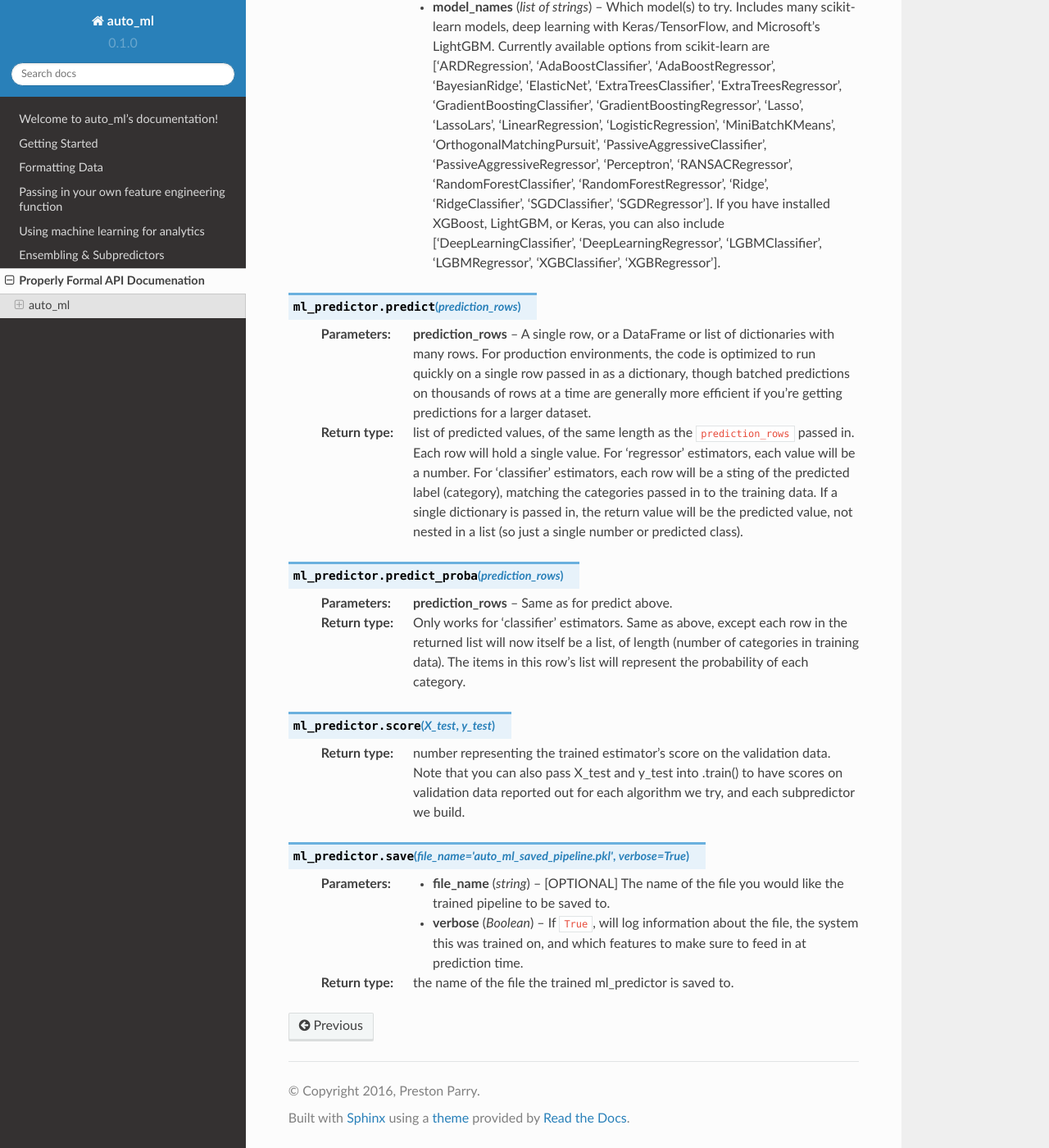
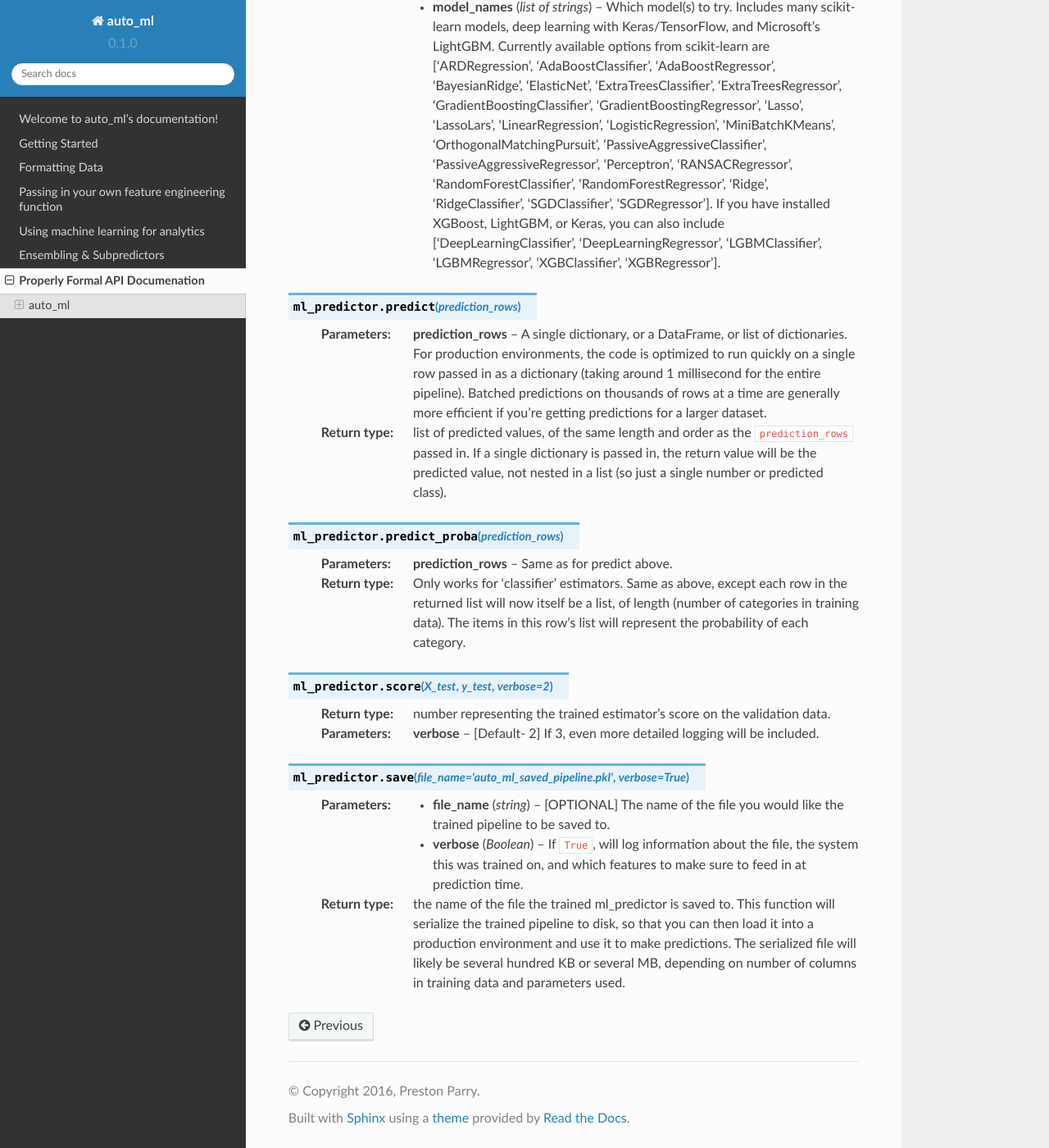
Before and after one commit to ClimbsRocks/auto_ml, a Sphinx documentation site: the page built from docs/source/api_docs_for_geeks.rst, in a window 1280 px wide and 1400 px high, scrolled down 1262 px. Shown: the whole window at 82% size. Built offline with Sphinx 7.4.7 and the Read the Docs theme 2.0.0, drawn with Linux system fonts in a browser that asks for light colours.

Commit message:
more doc updates for score and save

```diff
--- a/docs/source/api_docs_for_geeks.rst
+++ b/docs/source/api_docs_for_geeks.rst
@@ -40,9 +40,9 @@ auto_ml
 
 .. py:method:: ml_predictor.predict(prediction_rows)
 
-  :param prediction_rows: A single row, or a DataFrame or list of dictionaries with many rows. For production environments, the code is optimized to run quickly on a single row passed in as a dictionary, though batched predictions on thousands of rows at a time are generally more efficient if you're getting predictions for a larger dataset.
+  :param prediction_rows: A single dictionary, or a DataFrame, or list of dictionaries. For production environments, the code is optimized to run quickly on a single row passed in as a dictionary (taking around 1 millisecond for the entire pipeline). Batched predictions on thousands of rows at a time are generally more efficient if you're getting predictions for a larger dataset.
 
-  :rtype: list of predicted values, of the same length as the ``prediction_rows`` passed in. Each row will hold a single value. For 'regressor' estimators, each value will be a number. For 'classifier' estimators, each row will be a sting of the predicted label (category), matching the categories passed in to the training data. If a single dictionary is passed in, the return value will be the predicted value, not nested in a list (so just a single number or predicted class).
+  :rtype: list of predicted values, of the same length and order as the ``prediction_rows`` passed in. If a single dictionary is passed in, the return value will be the predicted value, not nested in a list (so just a single number or predicted class).
 
 
 .. py:method:: ml_predictor.predict_proba(prediction_rows)
@@ -52,9 +52,11 @@ auto_ml
   :rtype:  Only works for 'classifier' estimators. Same as above, except each row in the returned list will now itself be a list, of length (number of categories in training data). The items in this row's list will represent the probability of each category.
 
 
-.. py:method:: ml_predictor.score(X_test, y_test)
+.. py:method:: ml_predictor.score(X_test, y_test, verbose=2)
 
-  :rtype: number representing the trained estimator's score on the validation data. Note that you can also pass X_test and y_test into .train() to have scores on validation data reported out for each algorithm we try, and each subpredictor we build.
+  :rtype: number representing the trained estimator's score on the validation data.
+
+  :param verbose: [Default- 2] If 3, even more detailed logging will be included.
 
 .. py:method:: ml_predictor.save(file_name='auto_ml_saved_pipeline.pkl', verbose=True)
 
@@ -62,4 +64,4 @@ auto_ml
   :type file_name: string
   :param verbose: If ``True``, will log information about the file, the system this was trained on, and which features to make sure to feed in at prediction time.
   :type verbose: Boolean
-  :rtype: the name of the file the trained ml_predictor is saved to.
+  :rtype: the name of the file the trained ml_predictor is saved to. This function will serialize the trained pipeline to disk, so that you can then load it into a production environment and use it to make predictions. The serialized file will likely be several hundred KB or several MB, depending on number of columns in training data and parameters used.
```
Also changed, not shown: 1 other file.
